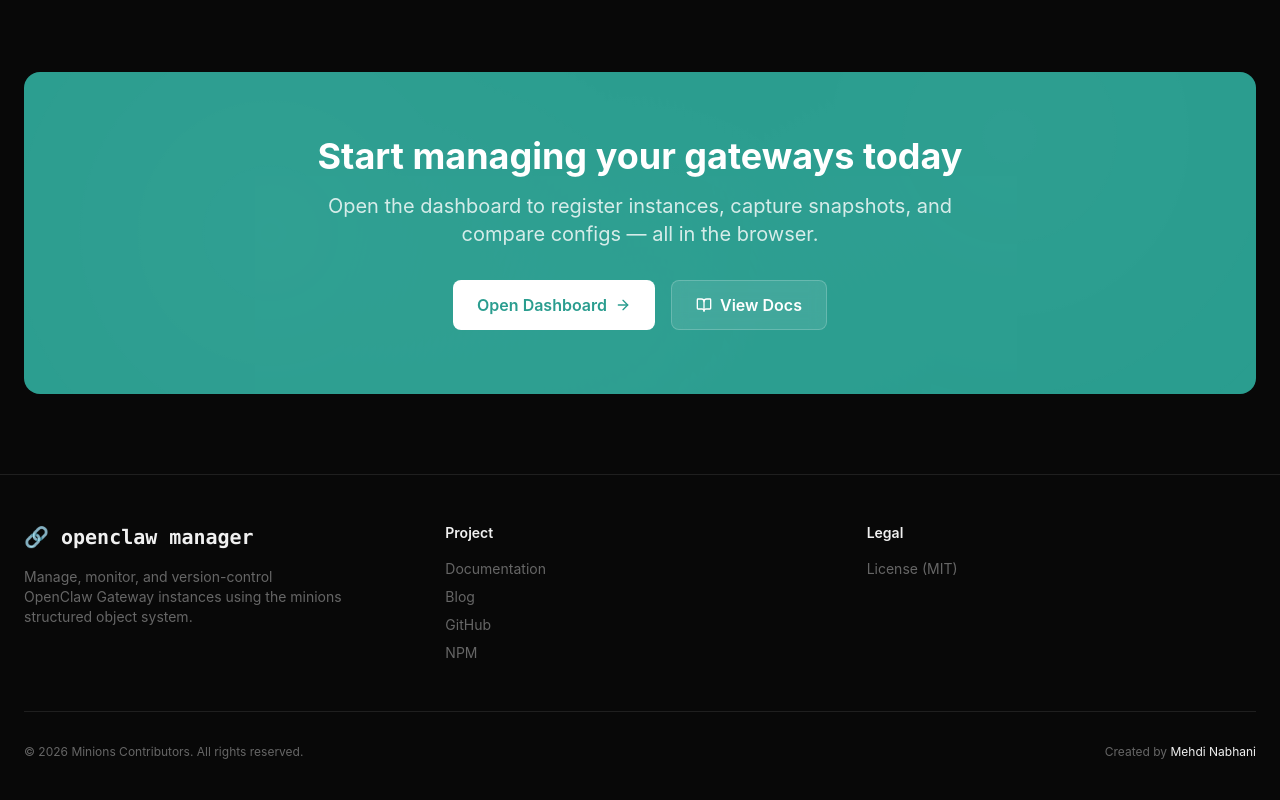
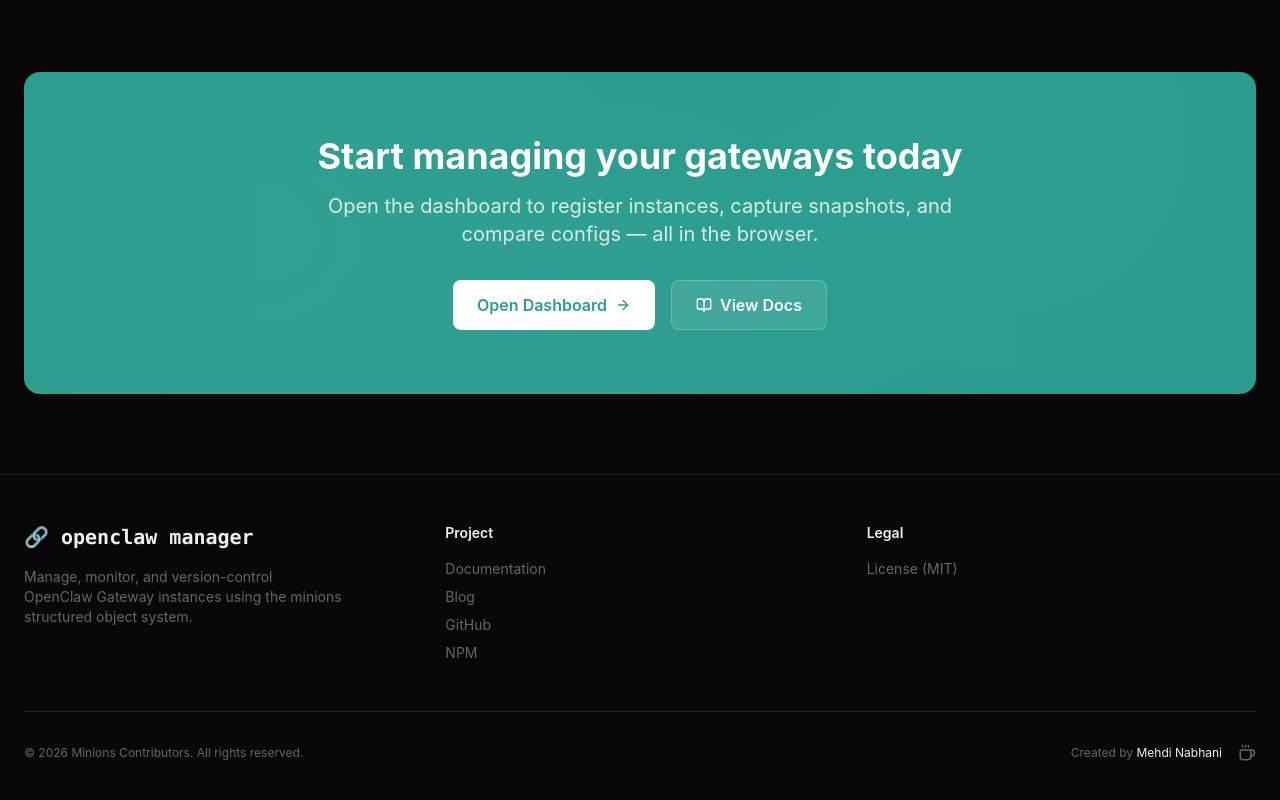
Before and after one commit to mxn2020/minions-openclaw, a React app in the folder apps/web/: page / in a window 1280 px wide. Shown: the part 2365-3165 px from the top of the page. Built offline with nearby package versions, Linux system fonts and the light colour scheme.

```diff
--- a/apps/web/src/components/landing/Footer.tsx
+++ b/apps/web/src/components/landing/Footer.tsx
@@ -1,4 +1,5 @@
 import { Link } from 'react-router-dom';
+import { Coffee } from 'lucide-react';
 
 export default function Footer() {
     const getDocsUrl = () => {
@@ -38,13 +39,24 @@ export default function Footer() {
                         </ul>
                     </div>
                 </div>
-                <div className="mt-12 pt-8 border-t border-border flex flex-col md:flex-row justify-between items-center bg-background gap-2">
+                <div className="mt-12 pt-8 border-t border-border flex flex-col items-center justify-between gap-4 bg-background md:flex-row">
                     <p className="text-xs text-muted">
                         © {new Date().getFullYear()} Minions Contributors. All rights reserved.
                     </p>
-                    <p className="text-xs text-muted">
-                        Created by <a href="https://the-mehdi.com" target="_blank" rel="noreferrer" className="text-primary hover:underline">Mehdi Nabhani</a>
-                    </p>
+                    <div className="flex items-center gap-4">
+                        <p className="text-xs text-muted">
+                            Created by <a href="https://the-mehdi.com" target="_blank" rel="noreferrer" className="text-primary hover:underline">Mehdi Nabhani</a>
+                        </p>
+                        <a
+                            href="https://buymeacoffee.com/mxn2020"
+                            target="_blank"
+                            rel="noopener noreferrer"
+                            className="text-muted transition-colors duration-200 hover:-translate-y-0.5 hover:text-primary"
+                            title="Buy Me a Coffee"
+                        >
+                            <Coffee size={18} />
+                        </a>
+                    </div>
                 </div>
             </div>
         </footer>
--- a/packages/cli/package.json
+++ b/packages/cli/package.json
@@ -32,7 +32,7 @@
     "@minions-openclaw/sdk": "workspace:*",
     "chalk": "^5.6.2",
     "commander": "^14.0.3",
-    "minions-sdk": "^0.2.2",
+    "minions-sdk": "^0.2.3",
     "ora": "^9.3.0",
     "ws": "^8.19.0"
   },
--- a/packages/core/package.json
+++ b/packages/core/package.json
@@ -37,7 +37,7 @@
     "docs": "typedoc"
   },
   "dependencies": {
-    "minions-sdk": "^0.2.2",
+    "minions-sdk": "^0.2.3",
     "ws": "^8.19.0"
   },
   "devDependencies": {
```
Also changed, not shown: .github/FUNDING.yml (added), pnpm-lock.yaml.
